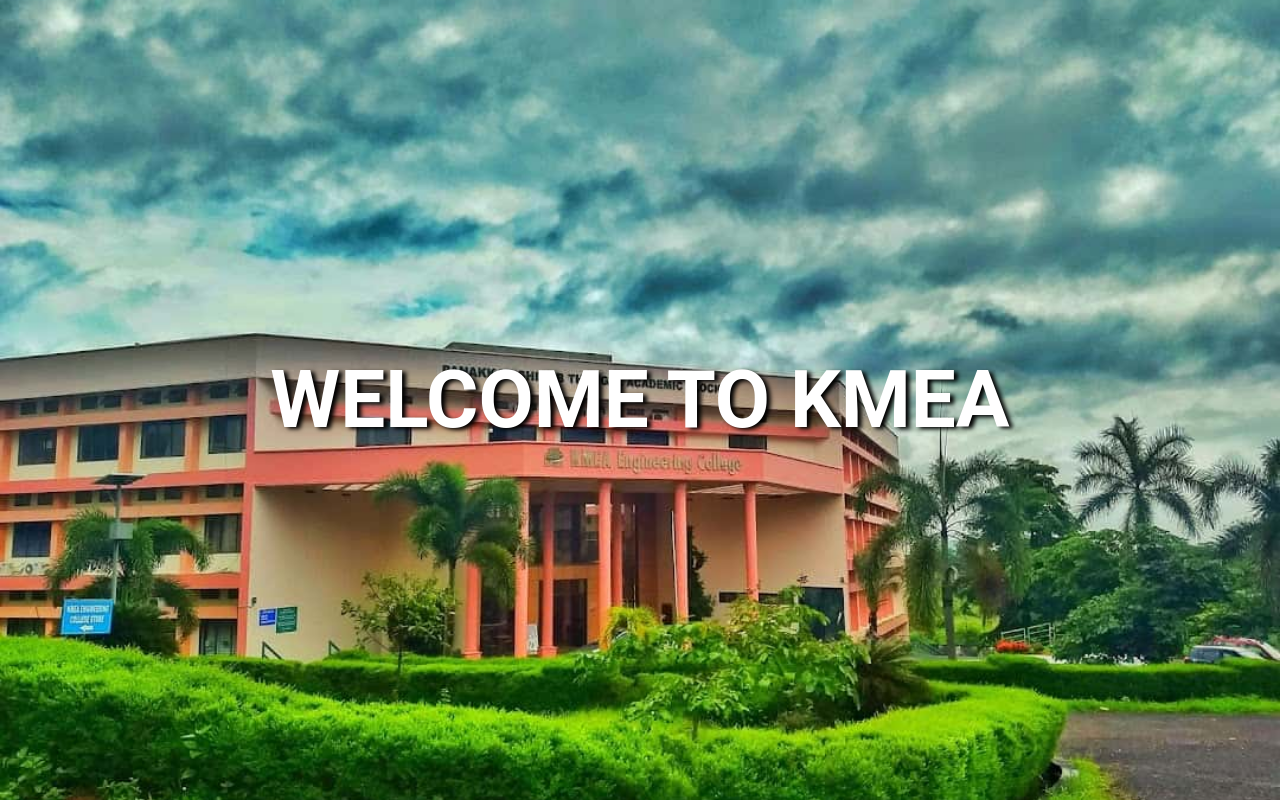
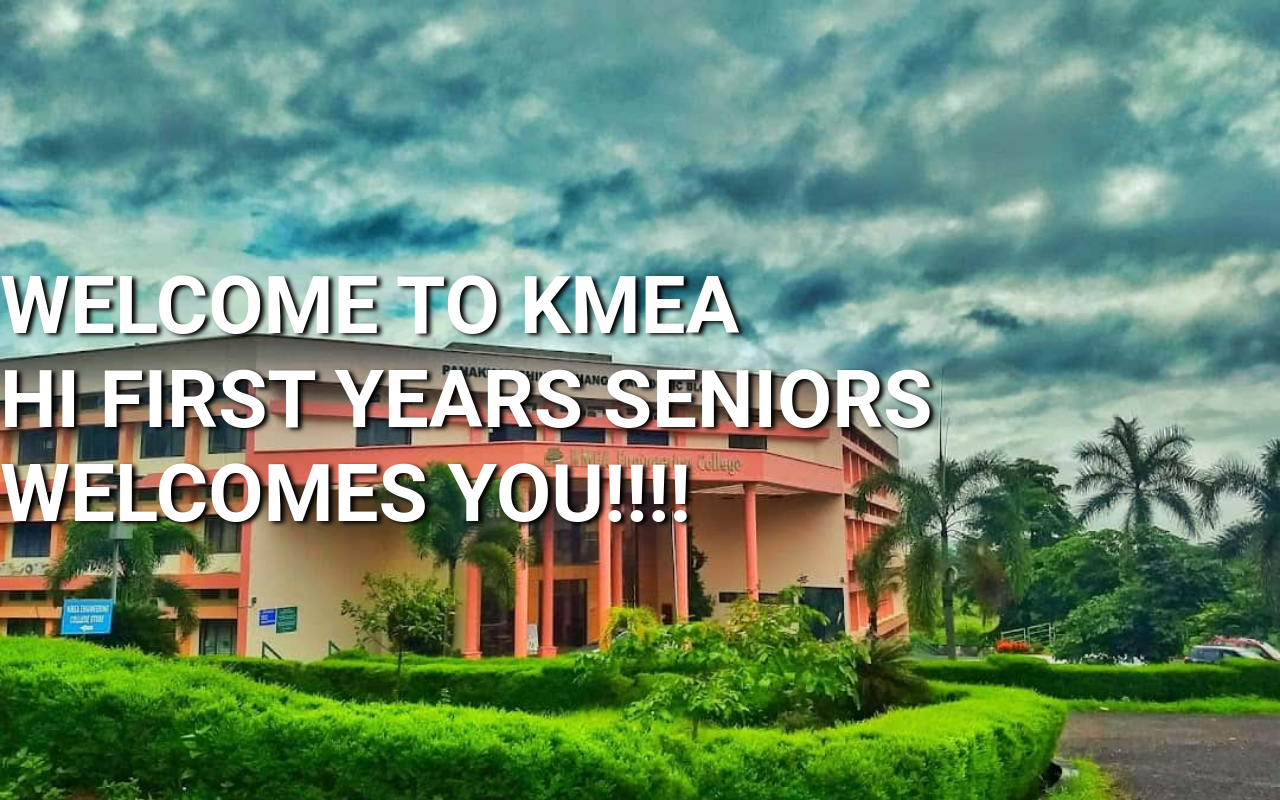
Before and after one commit to abjs/kmea-2021, a plain HTML site: page index.html in a window 1280 px wide. Drawn offline with Linux system fonts and the light colour scheme.

Commit message:
Update index.html

```diff
--- a/index.html
+++ b/index.html
@@ -33,5 +33,6 @@
   </head>
   <body>
     <h1>Welcome To KMEA</h1>
+     <h1>Hi first years seniors welcomes you!!!!</h1>
   </body>
 </html>
```
